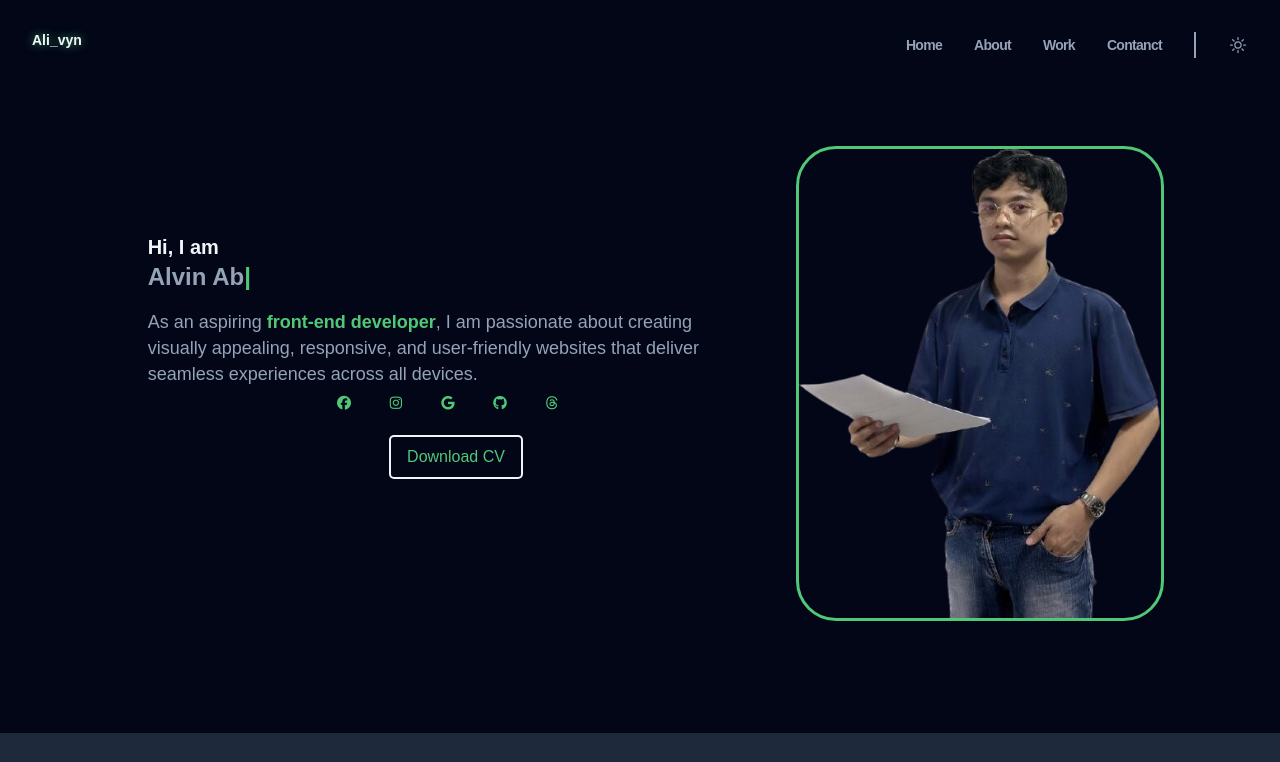
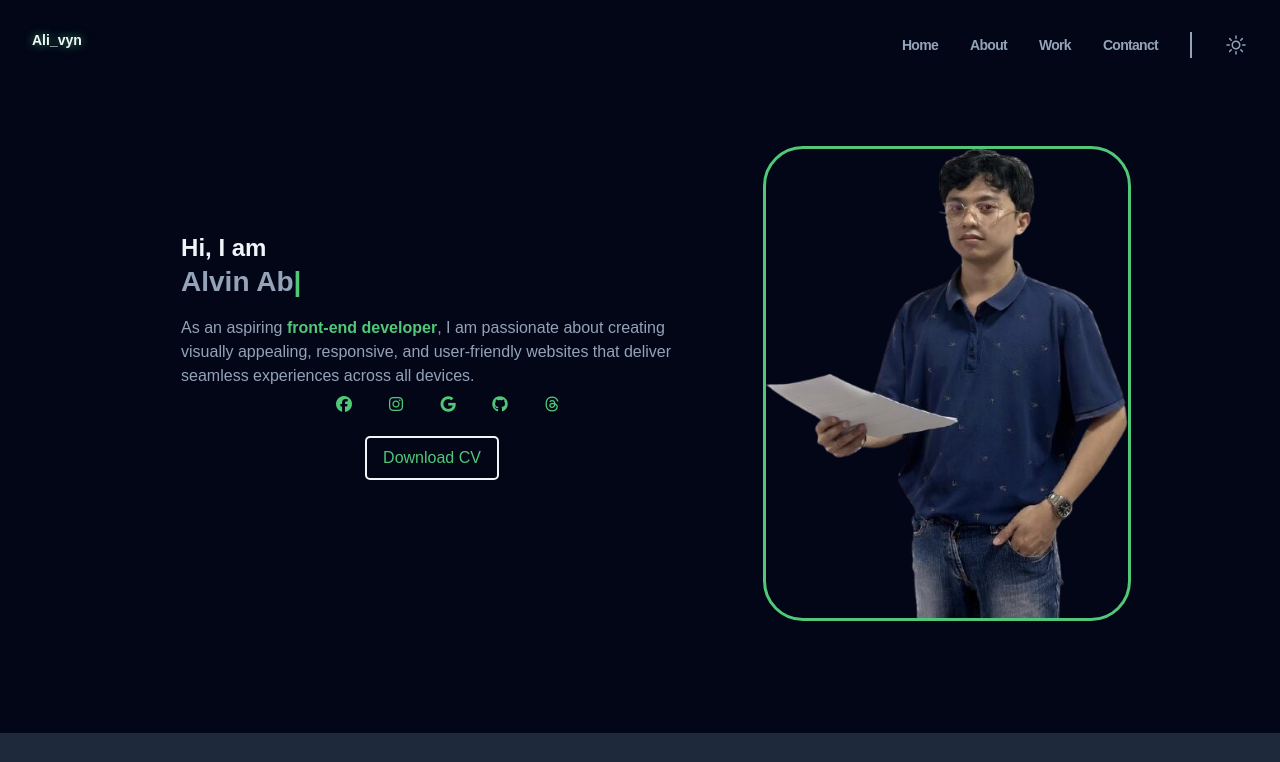
Before and after one commit to Alivyn-abqrz/My-Web-Portfolio, a website built with Vite: page index.html in a window 1280 px wide. Shown: the top 762 px of the page. Built offline with nearby package versions, Linux system fonts and the light colour scheme; a web font is replaced by a local one.

Commit message:
fix the font-sizes

```diff
--- a/styles/components/about.css
+++ b/styles/components/about.css
@@ -50,7 +50,7 @@
   border:3.5px solid var(--clr-green);
 }
 
-@media (min-width:320px), (min-width:375px){
+@media (min-width:320px){
   .about__img{
     margin-top: 2rem;
     width: 18rem;
@@ -62,7 +62,7 @@
     margin: 0 2rem;
   }
   .about__description{
-    font-size: 1rem;
+    font-size: var(--size-base);
   }
   .about__title{
     font-size: var(--size-xl);
@@ -78,7 +78,7 @@
   font-size: var(--size-2xl);
 }
 .about__description{
-  font-size: var(--size-xs);
+  font-size: var(--size-base);
 }
 .about__subtitle{
   font-size:var(--size-base);
--- a/styles/components/contact.css
+++ b/styles/components/contact.css
@@ -10,6 +10,8 @@
 }
 
 .contact p {
+  font-size: var(--size-base);
+  color: var(--clr-slate400);
   margin-bottom: 1.25rem;
 }
 
--- a/styles/components/home.css
+++ b/styles/components/home.css
@@ -36,7 +36,7 @@
   color: var(--clr-green);
 }
 .home__content p{
-    font-size: var(--size-md);
+    font-size: var(--size-base);
 }
 .social__media{
   display: flex;
@@ -69,7 +69,7 @@
     margin: 0 2rem;
   }
   .hero__disciption{
-    font-size: var(--size-sm);
+    font-size: var(--size-base);
     margin:0 1rem 0 1rem;
 }
 .home__content h3{
@@ -86,14 +86,15 @@
 }
 
 .home__content p{
-  font-size:var( --size-xs) ;
+  font-size:var( --size-base) ;
 }
 .social__media i{
-  font-size: var(--size-sm);
+  font-size: var(--size-base);
 }
 .download-cv{
     display: flex;
     justify-content: center;
+    margin: 0 3rem;
 }
 }
 @media (min-width:375px){
@@ -101,9 +102,7 @@
   width: 16rem;
 
 }
-.home__content p{
-  font-size:1rem ;
-}
+
 .social__media {
  margin-left: 0;
 }
@@ -124,9 +123,7 @@
   .home__content p{
     font-size:var( --size-base) ;
   }
-  .social__media {
-    font-size: var(--size-lg);
-  }
+
   .download-cv{
     margin-left: 1rem;
   }
--- a/styles/style.css
+++ b/styles/style.css
@@ -12,11 +12,11 @@
     --size-xxs:0.5rem;
     --size-xs:0.75rem;
     --size-sm:0.875rem;
-    --size-base:1.125rem;
+    --size-base:1rem;
     --size-lg:1.25rem;
-    --size-xl:1.25rem;
-    --size-2xl:1.5rem;
-    --size-3xl:1.85rem;
+    --size-xl:1.5rem;
+    --size-2xl:1.75rem;
+    --size-3xl:2rem;
     --size-4xl:2.25rem;
     --size-5xl:3rem;
     --size-6xl:3.75rem;
```
